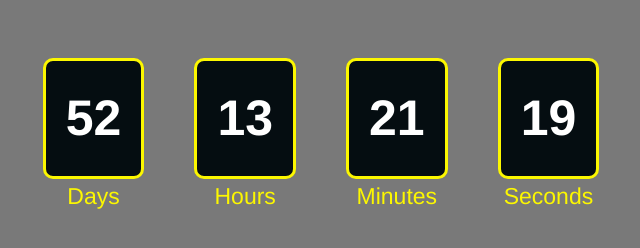
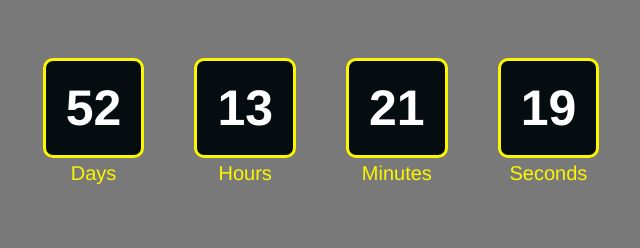
Before and after one commit to abakarovmaks/goit-js-hw-11-timer, a website built with Parcel: page src/index.html in a window 1280 px wide. Shown: the whole page, without its empty margins (319-959 px from the left). Built offline with nearby package versions, Linux system fonts and the light colour scheme.

Commit message:
Добавил стили

```diff
--- a/package.json
+++ b/package.json
@@ -22,7 +22,8 @@
   "homepage": "https://abakarovmaks.github.io/goit-js-hw-11-timer",
   "devDependencies": {
     "parcel-bundler": "^1.12.4",
-    "parcel-plugin-nuke-dist": "^1.0.1"
+    "parcel-plugin-nuke-dist": "^1.0.1",
+    "sass": "^1.29.0"
   },
   "dependencies": {
     "@barba/core": "^2.9.7",
--- a/src/css/common.css
+++ b/src/css/common.scss
@@ -10,7 +10,11 @@ body {
   line-height: 1.5;
   color: rgb(252, 247, 0);
   background-color: rgb(121, 121, 121);
-  font-size: 23px;
+  font-size: 15px;
+
+  @media screen and (min-width: 560px) {
+    font-size: 20px;
+  }
 }
 
 .timer {
@@ -26,19 +30,30 @@ body {
 }
 
 .field:not(:last-child) {
-  margin-right: 50px;
+  margin-right: 20px;
+
+  @media screen and (min-width: 560px) {
+    margin-right: 50px;
+  }
 }
 
 .value {
+  height: 100px;
   display: inherit;
   justify-content: center;
-  padding: 20px;
+  align-items: center;
+  padding: 10px;
 
   background-color: rgb(5, 13, 17);
   color: white;
   border-radius: 10px;
 
-  font-size: 50px;
+  font-size: 30px;
   font-weight: bold;
   border: 3px solid rgb(252, 247, 0);
+
+  @media screen and (min-width: 560px) {
+    font-size: 50px;
+    padding: 20px;
+  }
 }
--- a/src/index.js
+++ b/src/index.js
@@ -1,4 +1,4 @@
-import './css/common.css';
+import './css/common.scss';
 import CountdownTimer from './js/timer';
 
 const timer = new CountdownTimer({
```
Also changed, not shown: 1 other file.
